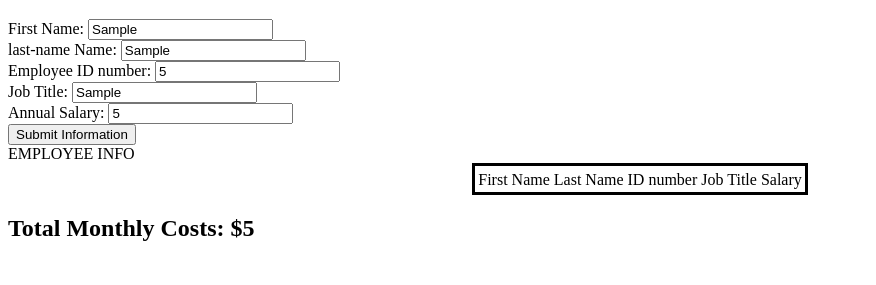
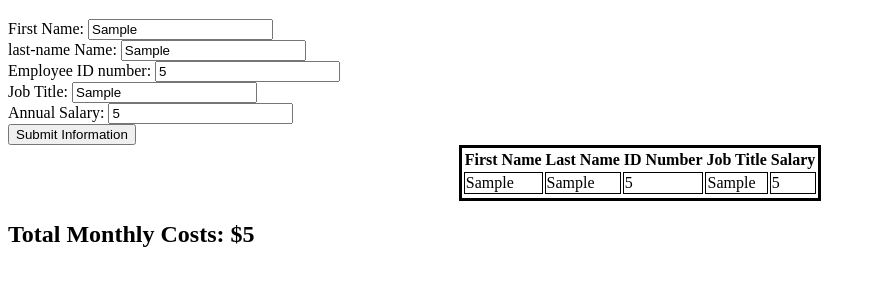
Before and after one commit to Samuelvphipps/weekend-jquery-salary-calculator, a plain HTML site: page index.html in a window 1280 px wide. Both pictures are taken after typing "Sample", "Sample", "5", "Sample", "5" into the empty fields and a click on the button "Submit Information". Shown: the part 61-346 px from the top of the page, without its empty margins (0-876 px from the left). Drawn offline with Linux system fonts and the light colour scheme.

Commit message:
finished table appending

```diff
--- a/calculator.js
+++ b/calculator.js
@@ -18,7 +18,7 @@ function onSubmitPost(evt){
         firstName: $('#first-name-input').val(),
         lastName: $('#last-name-input').val(),
         idNumber: $('#id-input').val(),
-        jobTitle: $('#job-title-inpu').val(),
+        jobTitle: $('#job-title-input').val(),
         salary: $('#salary-input').val(),
     }
 
@@ -28,7 +28,7 @@ function onSubmitPost(evt){
     console.log('employees are now:', employees);
     //calculate monthly costs
 
-    for (cost of employees){
+    for (let cost of employees){
         monthlyCosts+=Number(cost.salary);
     }
     console.log('total monthly cost is now', monthlyCosts);
@@ -37,9 +37,34 @@ function onSubmitPost(evt){
     render();
 };
 
+
 // Create render function
  function render(){
 //append table
+    $('#salary-table').empty();
+    $('#salary-table').append(`
+    <tr>
+                <th>First Name</th>
+                <th>Last Name</th>
+                <th>ID Number</th>
+                <th>Job Title</th>
+                <th>Salary</th>
+            </tr>
+    `)
+    for(let employee of employees){
+        $('#salary-table').append(`
+
+        <tr>
+            <td>${employee.firstName}</td>
+            <td>${employee.lastName}</td>
+            <td>${employee.idNumber}</td>
+            <td>${employee.jobTitle}</td>
+            <td>${employee.salary}</td>
+
+        <tr>
+        `)
+    };
+    $('#S')
 
 //append salary total
 
--- a/index.html
+++ b/index.html
@@ -54,21 +54,17 @@
         <!-- end form -->
     </form>
 
-    <secion id="table">
         <table id="salary-table">
-            <tr id="title-row">EMPLOYEE INFO</tr>
-            <tr id="top-row">
-                <td class="form-key">First Name</td>
-                <td class="form-key">Last Name</td>
-                <td class="form-key">ID number</td>
-                <td class="form-key">Job Title</td>
-                <td class="form-key">Salary</td>
+            <tr>
+                <th>First Name</th>
+                <th>Last Name</th>
+                <th>ID Number</th>
+                <th>Job Title</th>
+                <th>Salary</th>
             </tr>
-            <div id="inputs">
-
-            </div>
         </table>
     </secion>
+
     <h2 id="monthly-cost">Total Monthly Costs: $0</h2>
 </body>
 </html>
--- a/styles.css
+++ b/styles.css
@@ -2,3 +2,7 @@
     border:3px solid black;
     margin:auto
 }
+
+td{
+    border: 1px solid black;
+}
```
